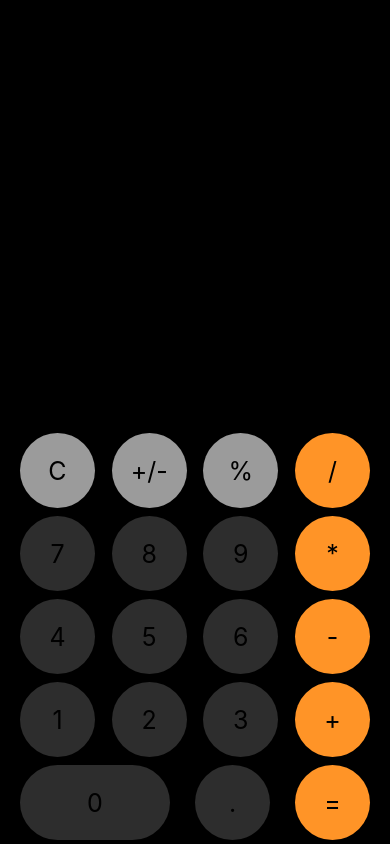
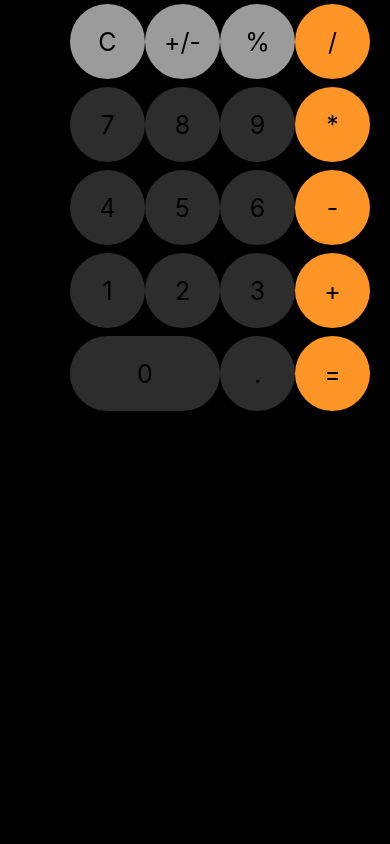
Before and after one commit to emmacv/RN-practices, a React Native app: screen / in a window 390 px wide. Built offline with nearby package versions, Linux system fonts and the light colour scheme.

Commit message:
changes.

```diff
--- a/src/components/buttons/calculator/button.tsx
+++ b/src/components/buttons/calculator/button.tsx
@@ -9,7 +9,7 @@ interface Props {
   onPress: React.Dispatch<{
     type: any;
     payload: any;
-  }>
+  }>;
 }
 
 const Button: React.FC<Props> = ({ text: key, background ='#2d2d2d', large = false, action = 'number', onPress }) => {
--- /dev/null
+++ b/src/hooks/use-calculator.ts
@@ -0,0 +1,64 @@
+import React from "react";
+
+enum Actions {
+  CLEAR = 'clear',
+  SIGN = 'sign',
+  PERCENTAGE = 'percentage',
+  DIVIDE = 'divide',
+  MULTIPLY = 'multiply',
+  SUBSTRAC = 'substract',
+  ADD = 'add',
+  FLOATING = 'floating',
+  EQUAL = 'equal',
+}
+
+const INITIAL_STATE = { prev: '', current: '0', action: '' };
+
+
+const calcReducer = (state: typeof INITIAL_STATE, { type, payload }: { type: string; payload: string }) => {
+  switch (type) {
+    case Actions.CLEAR:
+      return INITIAL_STATE;
+    case Actions.SIGN:
+      return { ...state, current: `${-state.current}` };
+    case Actions.PERCENTAGE:
+      return { prev: state.current, current: `${+state.current / 100}`, action: type };
+    case Actions.FLOATING:
+      return { ...state, current: `${state.current.includes('.') ? state.current : state.current.concat('.') }` }
+    case Actions.DIVIDE:
+    case Actions.MULTIPLY:
+    case Actions.SUBSTRAC:
+    case Actions.ADD:
+      return { prev: state.current.endsWith('.') ? state.current.slice(0, -1) : state.current, current: '0', action: payload };
+    case Actions.EQUAL:
+      return { prev: '', current: `${ state.action !== Actions.EQUAL ? eval(`${state.prev} ${state.action} ${state.current}`) : state.current }`, action: Actions.EQUAL };
+    default:
+      return {
+        ...state,
+        current:
+          state.action === Actions.EQUAL ? payload : `${state.current === '0' ? '' : state.current}${payload}`,
+        action: state.action === Actions.EQUAL ? '' : state.action,
+      };
+  }
+};
+
+const useCalculator = () => {
+  const [numbers, calcDispatcher] = React.useReducer(calcReducer, INITIAL_STATE);
+  const [history, setHistory] = React.useState<string[]>([]);
+
+
+  React.useEffect(() => {
+    if (numbers.action === Actions.EQUAL) {
+      setHistory(prev => [...prev , numbers.current]);
+    }
+  }, [numbers]);
+
+  return {
+    ...numbers,
+    history,
+    setHistory,
+    calculate: calcDispatcher,
+  }
+};
+
+export default useCalculator;
--- a/src/screens/calculator-screen.tsx
+++ b/src/screens/calculator-screen.tsx
@@ -1,6 +1,8 @@
 import React from 'react'
+import { useWindowDimensions } from 'react-native';
 import styled from 'styled-components/native';
 import Button from '../components/buttons/calculator/button';
+import useCalculator from '../hooks/use-calculator';
 
 enum Actions {
   CLEAR = 'clear',
@@ -40,52 +42,18 @@ const keys = [
   ],
 ];
 
-const INITIAL_STATE = { prev: '', current: '0', action: '' };
+const CalculatorScreen = () => {
+  const { prev, current, calculate } = useCalculator();
 
-const calcReducer = (state: typeof INITIAL_STATE, { type, payload }: { type: string; payload: string }) => {
-  switch (type) {
-    case Actions.CLEAR:
-      return INITIAL_STATE;
-    case Actions.SIGN:
-      return { prev: '', current: `${-state.current}`, action: ''};
-    case Actions.PERCENTAGE:
-      return { prev: state.current, current: `${+state.current / 100}`, action: type };
-    case Actions.FLOATING:
-      return { ...state, current: `${state.current.includes('.') ? state.current : state.current.concat('.') }` }
-    case Actions.DIVIDE:
-    case Actions.MULTIPLY:
-    case Actions.SUBSTRAC:
-    case Actions.ADD:
-      return { prev: state.current, current: '0', action: payload };
-    case Actions.EQUAL:
-      return { prev: '', current: `${eval(`${state.prev} ${state.action} ${state.current}`)}`, action: Actions.EQUAL };
-    default:
-      return {
-        ...state,
-        current:
-          state.action === Actions.EQUAL ? payload : `${state.current === '0' ? '' : state.current}${payload}`,
-        action: state.action === Actions.EQUAL ? '' : state.action,
-      };
-  }
-};
-
-const CalculatorScreen = () => {
-  const [numbers, calcDispatcher] = React.useReducer(calcReducer, INITIAL_STATE);
-  const [history, setHistory] = React.useState<string[]>([]);
-
-  React.useEffect(() => {
-    if (numbers.action === Actions.EQUAL) {
-      setHistory(prev => [...prev , numbers.current]);
-    }
-  }, [numbers]);
-
-  console.log(numbers)
+  const { width } = useWindowDimensions();
 
   return (
-    <View>
+    <View width={width}>
       <StatusBar />
-      <Prev>{numbers.prev}</Prev>
-      <Result>{numbers.current}</Result>
+      <TextView>
+        {!!prev && <Prev>{prev}</Prev>}
+        <Result adjustsFontSizeToFit>{current}</Result>
+      </TextView>
         <ButtonsView>
           {keys.map((row, index) => (
             <Row key={index}>
@@ -96,7 +64,7 @@ const CalculatorScreen = () => {
                   background={key.color}
                   large={key.large}
                   action={key.action}
-                  onPress={calcDispatcher}
+                  onPress={calculate}
                 />
               ))}
             </Row>
@@ -108,11 +76,12 @@ const CalculatorScreen = () => {
 
 export default CalculatorScreen;
 
-const View = styled.View`
+const View = styled.View<{ width: number }>`
   background: black;
   flex: 1;
   padding: 0 20px;
   justify-content: flex-end;
+  ${({ width }) => width > 360 ? 'flex-direction: row;' : '' }
 `;
 
 const Result = styled.Text`
@@ -137,3 +106,5 @@ const Row = styled.View`
 `;
 
 const ButtonsView = styled.View``;
+
+const TextView = styled.View``;
```
